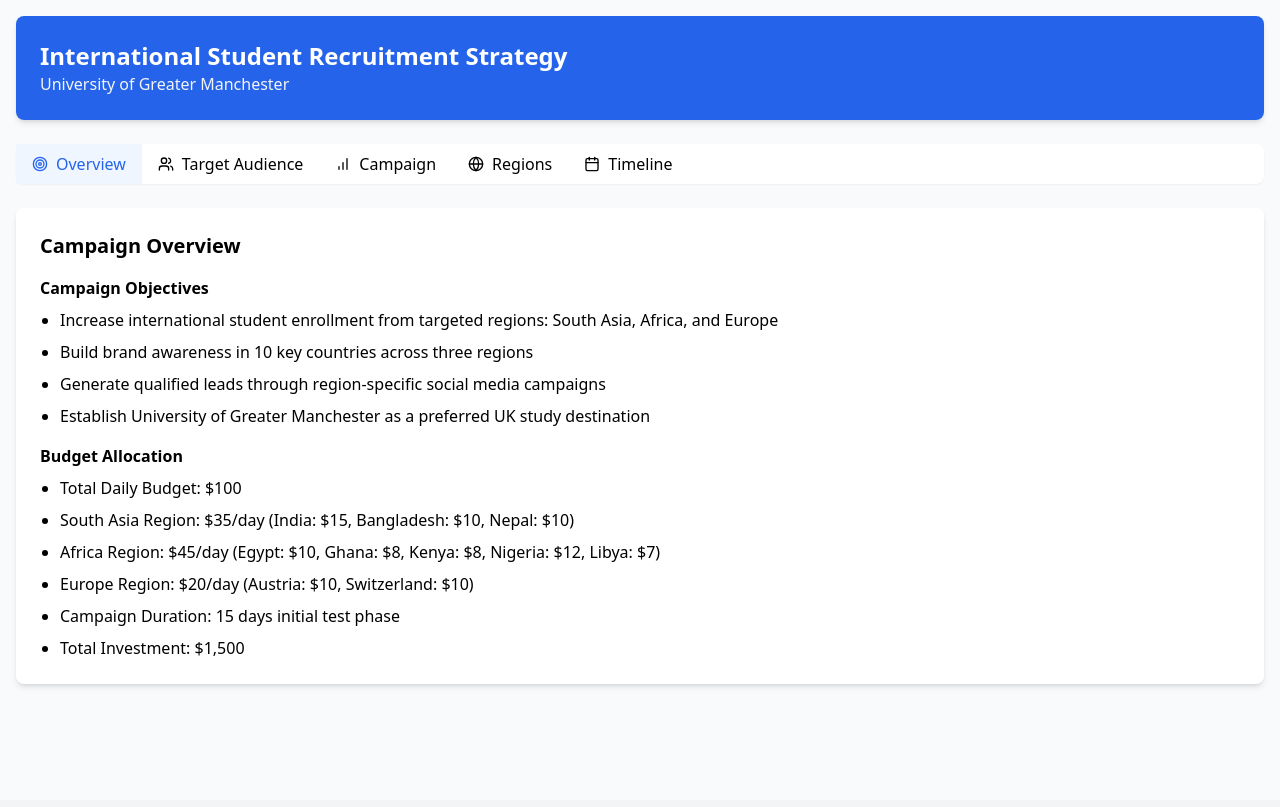
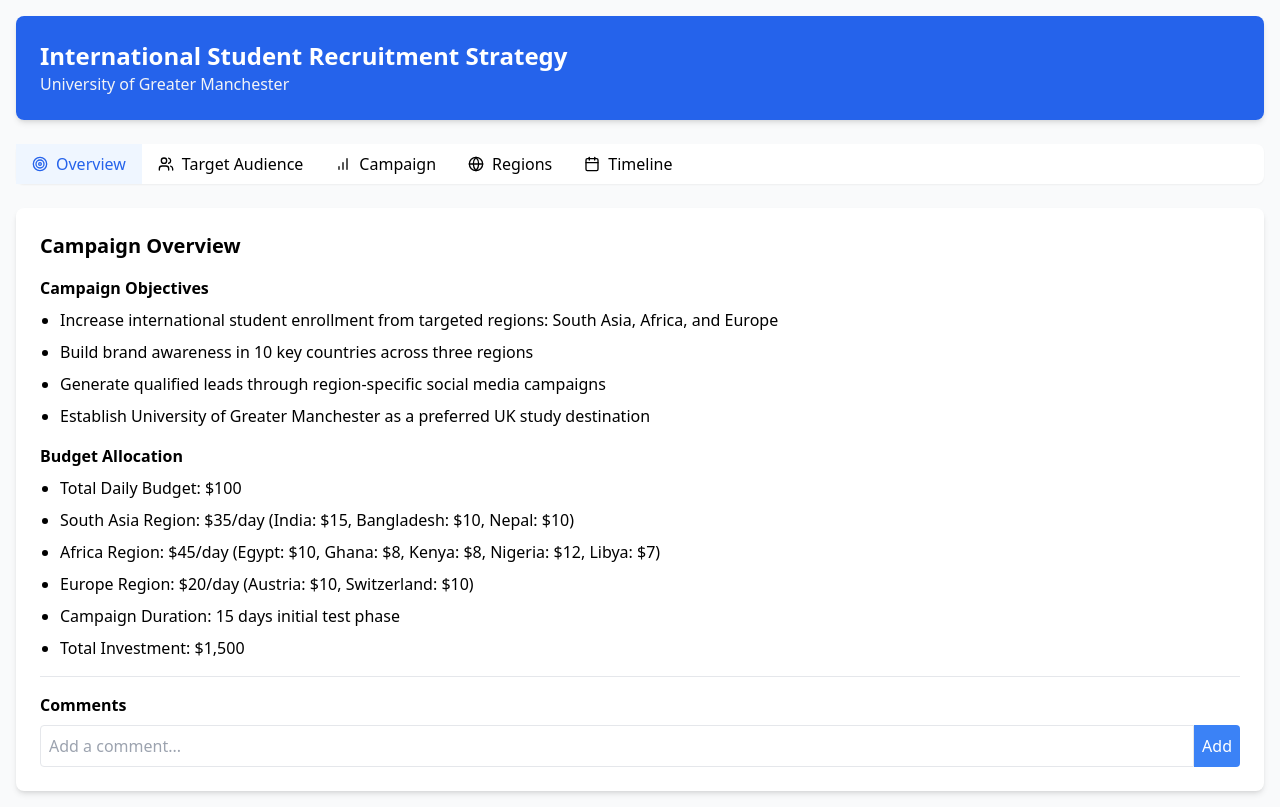
Before and after one commit to Roch2119/bolton-dashboard, a Next.js app: page / in a window 1280 px wide. Built offline with nearby package versions, Linux system fonts and the light colour scheme.

Commit message:
added comment Section

```diff
--- a/src/components/StrategyDashboard.tsx
+++ b/src/components/StrategyDashboard.tsx
@@ -3,37 +3,95 @@
 import React, { useState } from 'react';
 import { BarChart, Target, Users, Globe, Calendar } from 'lucide-react';
 
+/* --- Minimal Commenting System --- */
+interface Comment {
+  id: number;
+  text: string;
+}
+
+interface CommentsProps {
+  sectionId: string;
+}
+
+const Comments: React.FC<CommentsProps> = ({ sectionId }) => {
+  const [comments, setComments] = useState<Comment[]>([]);
+  const [newComment, setNewComment] = useState('');
+
+  const handleAddComment = () => {
+    if (newComment.trim() === '') return;
+    const comment: Comment = {
+      id: Date.now(),
+      text: newComment,
+    };
+    setComments([...comments, comment]);
+    setNewComment('');
+  };
+
+  return (
+    <div className="comments mt-4 border-t pt-4">
+      <h3 className="font-semibold mb-2">Comments</h3>
+      <ul className="mb-2">
+        {comments.map((comment) => (
+          <li key={comment.id} className="mb-1">
+            {comment.text}
+          </li>
+        ))}
+      </ul>
+      <div className="flex">
+        <input
+          type="text"
+          placeholder="Add a comment..."
+          className="flex-grow border p-2 rounded-l"
+          value={newComment}
+          onChange={(e) => setNewComment(e.target.value)}
+        />
+        <button
+          onClick={handleAddComment}
+          className="bg-blue-500 text-white p-2 rounded-r"
+        >
+          Add
+        </button>
+      </div>
+    </div>
+  );
+};
+
+/* --- Tab Content Component with Comments --- */
 interface TabContentProps {
   title: string;
+  sectionId: string;
   children: React.ReactNode;
 }
 
-const TabContent: React.FC<TabContentProps> = ({ title, children }) => (
+const TabContent: React.FC<TabContentProps> = ({ title, sectionId, children }) => (
   <div className="content-card">
     <h2 className="section-title">{title}</h2>
     {children}
+    {/* Render comments for this section */}
+    <Comments sectionId={sectionId} />
   </div>
 );
 
+/* --- Strategy Dashboard Component --- */
 export const StrategyDashboard: React.FC = () => {
   const [activeTab, setActiveTab] = useState('overview');
 
   const regions = {
     southAsia: {
-      name: "South Asia",
-      countries: ["India", "Bangladesh", "Nepal"],
-      focus: "Academic excellence, career opportunities, and affordable education"
+      name: 'South Asia',
+      countries: ['India', 'Bangladesh', 'Nepal'],
+      focus: 'Academic excellence, career opportunities, and affordable education',
     },
     africa: {
-      name: "Africa",
-      countries: ["Egypt", "Ghana", "Kenya", "Nigeria", "Libya"],
-      focus: "Industry partnerships, scholarships, and post-study opportunities"
+      name: 'Africa',
+      countries: ['Egypt', 'Ghana', 'Kenya', 'Nigeria', 'Libya'],
+      focus: 'Industry partnerships, scholarships, and post-study opportunities',
     },
     europe: {
-      name: "Europe",
-      countries: ["Austria", "Switzerland"],
-      focus: "Research opportunities and specialized programs"
-    }
+      name: 'Europe',
+      countries: ['Austria', 'Switzerland'],
+      focus: 'Research opportunities and specialized programs',
+    },
   };
 
   const tabs = [
@@ -49,7 +107,9 @@ export const StrategyDashboard: React.FC = () => {
       {/* Header */}
       <div className="bg-white rounded-lg shadow-md mb-6 overflow-hidden">
         <div className="bg-blue-600 text-white p-6">
-          <h1 className="text-2xl font-bold">International Student Recruitment Strategy</h1>
+          <h1 className="text-2xl font-bold">
+            International Student Recruitment Strategy
+          </h1>
           <p className="text-gray-100">University of Greater Manchester</p>
         </div>
       </div>
@@ -71,23 +131,38 @@ export const StrategyDashboard: React.FC = () => {
       {/* Content */}
       <div className="space-y-6">
         {activeTab === 'overview' && (
-          <TabContent title="Campaign Overview">
+          <TabContent title="Campaign Overview" sectionId="overview">
             <div className="space-y-4">
               <div>
                 <h3 className="section-subtitle">Campaign Objectives</h3>
                 <ul className="list-container">
-                  <li>Increase international student enrollment from targeted regions: South Asia, Africa, and Europe</li>
-                  <li>Build brand awareness in 10 key countries across three regions</li>
-                  <li>Generate qualified leads through region-specific social media campaigns</li>
-                  <li>Establish University of Greater Manchester as a preferred UK study destination</li>
+                  <li>
+                    Increase international student enrollment from targeted regions:
+                    South Asia, Africa, and Europe
+                  </li>
+                  <li>
+                    Build brand awareness in 10 key countries across three regions
+                  </li>
+                  <li>
+                    Generate qualified leads through region-specific social media campaigns
+                  </li>
+                  <li>
+                    Establish University of Greater Manchester as a preferred UK study
+                    destination
+                  </li>
                 </ul>
               </div>
               <div>
                 <h3 className="section-subtitle">Budget Allocation</h3>
                 <ul className="list-container">
                   <li>Total Daily Budget: $100</li>
-                  <li>South Asia Region: $35/day (India: $15, Bangladesh: $10, Nepal: $10)</li>
-                  <li>Africa Region: $45/day (Egypt: $10, Ghana: $8, Kenya: $8, Nigeria: $12, Libya: $7)</li>
+                  <li>
+                    South Asia Region: $35/day (India: $15, Bangladesh: $10, Nepal: $10)
+                  </li>
+                  <li>
+                    Africa Region: $45/day (Egypt: $10, Ghana: $8, Kenya: $8, Nigeria: $12,
+                    Libya: $7)
+                  </li>
                   <li>Europe Region: $20/day (Austria: $10, Switzerland: $10)</li>
                   <li>Campaign Duration: 15 days initial test phase</li>
                   <li>Total Investment: $1,500</li>
@@ -98,7 +173,7 @@ export const StrategyDashboard: React.FC = () => {
         )}
 
         {activeTab === 'audience' && (
-          <TabContent title="Target Audience">
+          <TabContent title="Target Audience" sectionId="audience">
             <div className="space-y-6">
               <div className="bg-white p-4 rounded-lg shadow-sm">
                 <h3 className="section-subtitle text-blue-600">South Asia Demographics</h3>
@@ -176,7 +251,7 @@ export const StrategyDashboard: React.FC = () => {
         )}
 
         {activeTab === 'campaign' && (
-          <TabContent title="Campaign Structure">
+          <TabContent title="Campaign Structure" sectionId="campaign">
             <div className="space-y-4">
               <div>
                 <h3 className="section-subtitle">Regional Ad Variations</h3>
@@ -185,7 +260,9 @@ export const StrategyDashboard: React.FC = () => {
                     <h4 className="font-medium mb-2">South Asia Campaign</h4>
                     <ul className="list-disc pl-5 space-y-2">
                       <li>Focus on academic excellence and career prospects</li>
-                      <li>Highlight affordable education compared to other UK universities</li>
+                      <li>
+                        Highlight affordable education compared to other UK universities
+                      </li>
                       <li>Showcase successful alumni from the region</li>
                     </ul>
                   </div>
@@ -212,7 +289,9 @@ export const StrategyDashboard: React.FC = () => {
                 <h4 className="font-medium mb-2">Budget Distribution</h4>
                 <div className="grid gap-4">
                   <div>
-                    <h5 className="font-medium text-blue-600">South Asia ($35/day)</h5>
+                    <h5 className="font-medium text-blue-600">
+                      South Asia ($35/day)
+                    </h5>
                     <ul className="list-disc pl-5 space-y-1">
                       <li>India: $15/day - Primary market focus</li>
                       <li>Bangladesh: $10/day - Growing market</li>
@@ -246,7 +325,7 @@ export const StrategyDashboard: React.FC = () => {
         )}
 
         {activeTab === 'regions' && (
-          <TabContent title="Regional Strategy">
+          <TabContent title="Regional Strategy" sectionId="regions">
             <div className="space-y-6">
               {Object.entries(regions).map(([key, region]) => (
                 <div key={key} className="bg-white p-4 rounded-lg shadow-sm">
@@ -255,7 +334,7 @@ export const StrategyDashboard: React.FC = () => {
                     <div>
                       <h4 className="font-medium mb-2">Target Countries</h4>
                       <ul className="list-disc pl-5 space-y-1">
-                        {region.countries.map(country => (
+                        {region.countries.map((country) => (
                           <li key={country}>{country}</li>
                         ))}
                       </ul>
@@ -272,7 +351,7 @@ export const StrategyDashboard: React.FC = () => {
         )}
 
         {activeTab === 'timeline' && (
-          <TabContent title="Campaign Timeline">
+          <TabContent title="Campaign Timeline" sectionId="timeline">
             <div className="space-y-4">
               <div>
                 <h3 className="section-subtitle">Phase 1: Days 1-7</h3>
```
